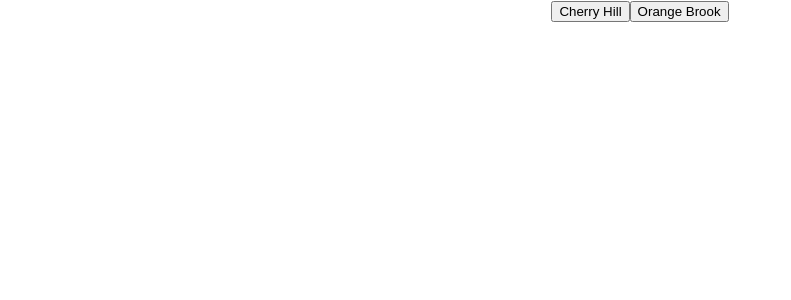
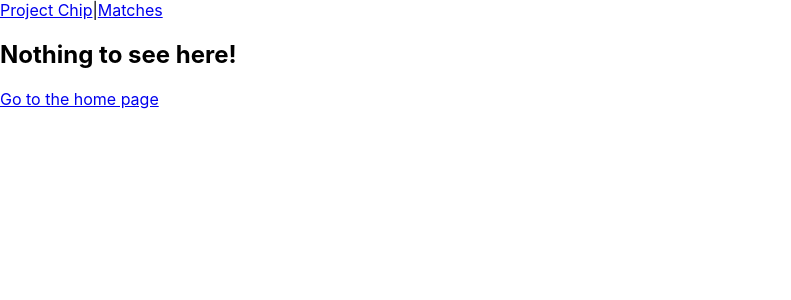
Before and after one commit to treedefense/projectchip, a React (Create React App) app in the folder frontend/: page /matches in a window 1280 px wide. Shown: the top 300 px of the page, without its empty margins (0-791 px from the left). Built offline with nearby package versions, Linux system fonts and the light colour scheme.

Commit message:
adjust new match flow with new routes

```diff
--- a/frontend/src/App.css
+++ /dev/null
@@ -1,3 +0,0 @@
-.App {
-  text-align: center;
-}
--- a/frontend/src/App.tsx
+++ /dev/null
@@ -1,29 +0,0 @@
-import { useState } from 'react';
-import { Course, LoadCourses } from './models';
-import { RoundView, CoursePicker } from './components';
-import './App.css';
-
-function App() {
-  const courses: Course[] = LoadCourses();
-  const [courseId, setCourse] = useState(-1)
-
-  // TODO: later
-  // login at home: /
-  // you start a match: /start
-  // choose a course: /play
-
-  if (courseId < 0) {
-    return (
-      <div className="App">
-        <CoursePicker courses={courses} setCourseId={setCourse} />
-      </div>
-    );
-  }
-  return (
-    <div>
-      <RoundView {...courses[courseId]} />
-    </div>
-  )
-}
-
-export default App;
--- a/frontend/src/index.tsx
+++ b/frontend/src/index.tsx
@@ -1,17 +1,14 @@
 import React from 'react';
-import ReactDOM from 'react-dom';
+import { render } from 'react-dom';
+import { BrowserRouter } from "react-router-dom";
+import { Routes } from './routes';
 import './index.css';
-import App from './App';
-// import reportWebVitals from './reportWebVitals';
 
-ReactDOM.render(
+render(
   <React.StrictMode>
-    <App />
+    <BrowserRouter>
+      <Routes />
+    </BrowserRouter>
   </React.StrictMode>,
   document.getElementById('root')
 );
-
-// If you want to start measuring performance in your app, pass a function
-// to log results (for example: reportWebVitals(console.log))
-// or send to an analytics endpoint. Learn more: https://bit.ly/CRA-vitals
-// reportWebVitals();
--- /dev/null
+++ b/frontend/src/routes/Home/index.tsx
@@ -0,0 +1,7 @@
+export function Home() {
+  return (
+    <main>
+      <h2>Home</h2>
+    </main>
+  );
+}
--- /dev/null
+++ b/frontend/src/routes/Matches/ChooseCreateMatch/index.tsx
@@ -0,0 +1,12 @@
+import { useNavigate } from "react-router-dom";
+
+export function ChooseCreateMatch() {
+  const navigate = useNavigate();
+  return (
+    <main>
+      <button onClick={() => {navigate("/match/course")}}>
+        New Match
+      </button>
+    </main>
+  )
+}
--- /dev/null
+++ b/frontend/src/routes/Matches/CoursePicker/index.tsx
@@ -0,0 +1,3 @@
+export function CoursePicker() {
+  return <main>Course Picker</main>
+}
--- /dev/null
+++ b/frontend/src/routes/Matches/index.tsx
@@ -0,0 +1,17 @@
+import { Outlet } from 'react-router-dom';
+import { ChooseCreateMatch } from './ChooseCreateMatch';
+import { CoursePicker } from './CoursePicker';
+
+export function Matches() {
+  return (
+    <main>
+      <h2>Matches</h2>
+      <Outlet />
+    </main>
+  );
+}
+
+export {
+  ChooseCreateMatch,
+  CoursePicker,
+};
--- /dev/null
+++ b/frontend/src/routes/NoMatch/index.tsx
@@ -0,0 +1,12 @@
+import { Link } from 'react-router-dom';
+
+export function NoMatch() {
+  return (
+    <main>
+      <h2>Nothing to see here!</h2>
+      <p>
+        <Link to="/">Go to the home page</Link>
+      </p>
+    </main>
+  );
+}
--- /dev/null
+++ b/frontend/src/routes/index.tsx
@@ -0,0 +1,49 @@
+import { Routes as ReactRoutes, Route, Outlet, Link } from 'react-router-dom';
+import { Matches, ChooseCreateMatch, CoursePicker } from './Matches';
+import { Home } from './Home';
+import { NoMatch } from './NoMatch';
+
+/* Notes
+ * /new : start a new match ( later on give it some metadata )
+ * /new/course -> Pick the course to play on ( CoursesPicker )
+ * /new/holes -> Choose which holes to play on ( HolePicker tbc )
+ *   later on -> invite players, set date, etc
+ * after all that a new "match" is created and you are taken to play that match
+ * /play/:matchId -> play the match ( RoundView )
+ */
+
+// Route the paths to the proper route element.
+// Heavily tied into the layout
+export function Routes() {
+  return (
+    <ReactRoutes>
+      <Route path="/" element={<Layout />}>
+        <Route index element={<Home />} />
+
+        <Route path="/match" element={<Matches />} >
+          <Route index element={<ChooseCreateMatch />} />
+          <Route path="course" element={<CoursePicker />} />
+        </Route>
+
+        <Route path="*" element={<NoMatch />} />
+      </Route>
+    </ReactRoutes>
+  )
+}
+
+function Layout() {
+  return (
+    <>
+      <nav>
+        <Link to="/">Project Chip</Link>
+        |
+        <Link to="/match">Matches</Link>
+      </nav>
+
+      {/* An <Outlet> renders whatever child route is currently active,
+          so you can think about this <Outlet> as a placeholder for
+          the child routes we defined above. */}
+      <Outlet />
+    </>
+  );
+}
```
Also changed, not shown: frontend/src/reportWebVitals.ts (deleted, +0 -15 lines).
